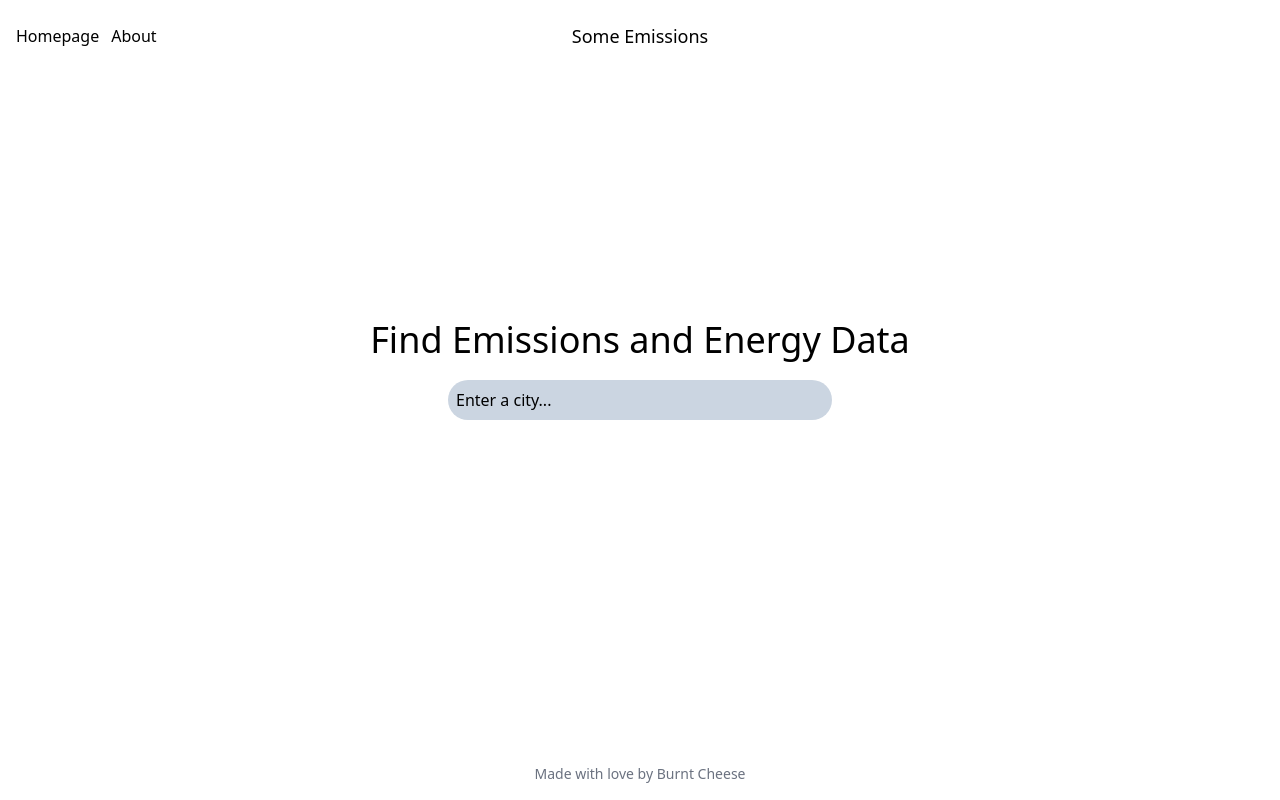
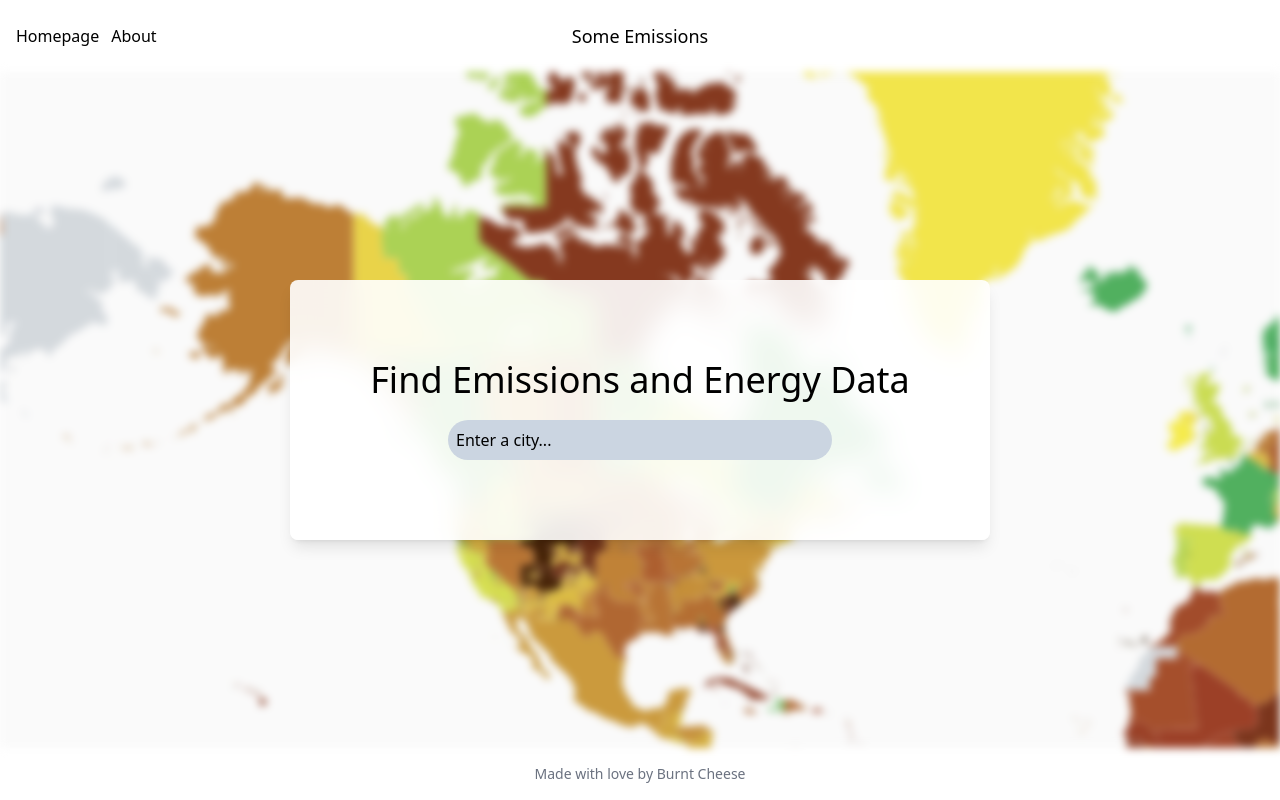
Before and after one commit to karilaa-dev/BurntCheeseProject, a website: page public/index.html in a window 1280 px wide. Drawn offline with nearby package versions, Linux system fonts and the light colour scheme.

Commit message:
Added background in index.html to match figma board

```diff
--- a/public/index.html
+++ b/public/index.html
@@ -17,11 +17,13 @@
       </div>
       <h1 class="text-lg nav-title self-center">Some Emissions</h1>
     </nav>
-    <main class="flex flex-col items-center justify-center text-center p-4">
-      <div class="pb-20">
+      <main class="relative flex flex-col items-center justify-center text-center p-4">
+
+        <div class="absolute inset-0 bg-[url('/images/background-image.jpg')] bg-cover bg-center filter blur-sm"></div>
+        <div class="relative z-10 p-20 bg-white/90 backdrop-blur-md rounded-lg shadow-lg">
           <h1 class="text-4xl mb-5">Find Emissions and Energy Data</h1>
           <form class="w-full" action="/results" method="GET" role="search">
-          <label for="city" class="sr-only"> Enter a city </label>
+            <label for="city" class="sr-only">Enter a city</label>
             <input
               type="search"
               name="city"
@@ -30,6 +32,7 @@
             />
           </form>
         </div>
+
       </main>
     <footer class="w-full text-center text-sm text-gray-500 p-4">
       Made with love by Burnt Cheese
```
Also changed, not shown: public/images/background-image.jpg (added). Lines whose indentation alone changed are shown as unchanged.
